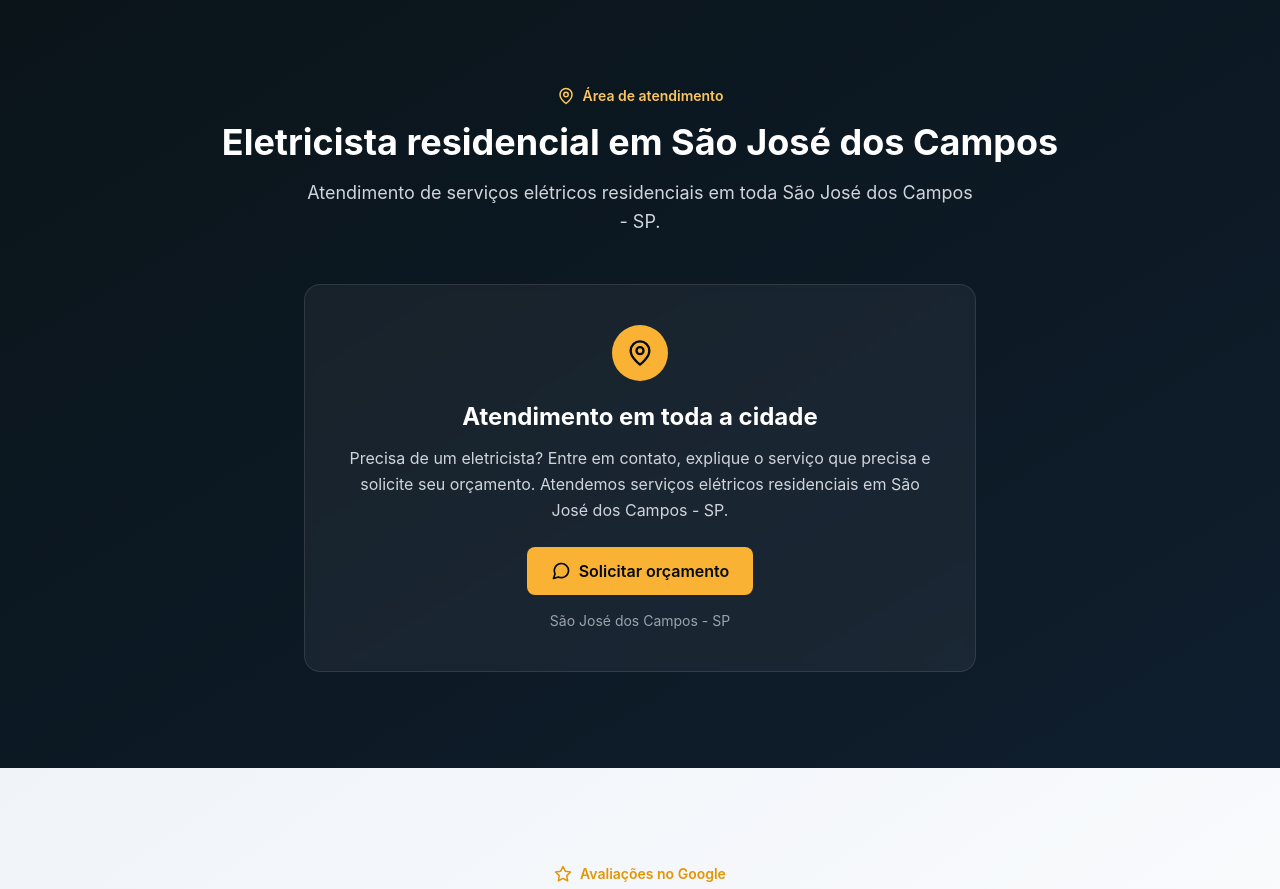
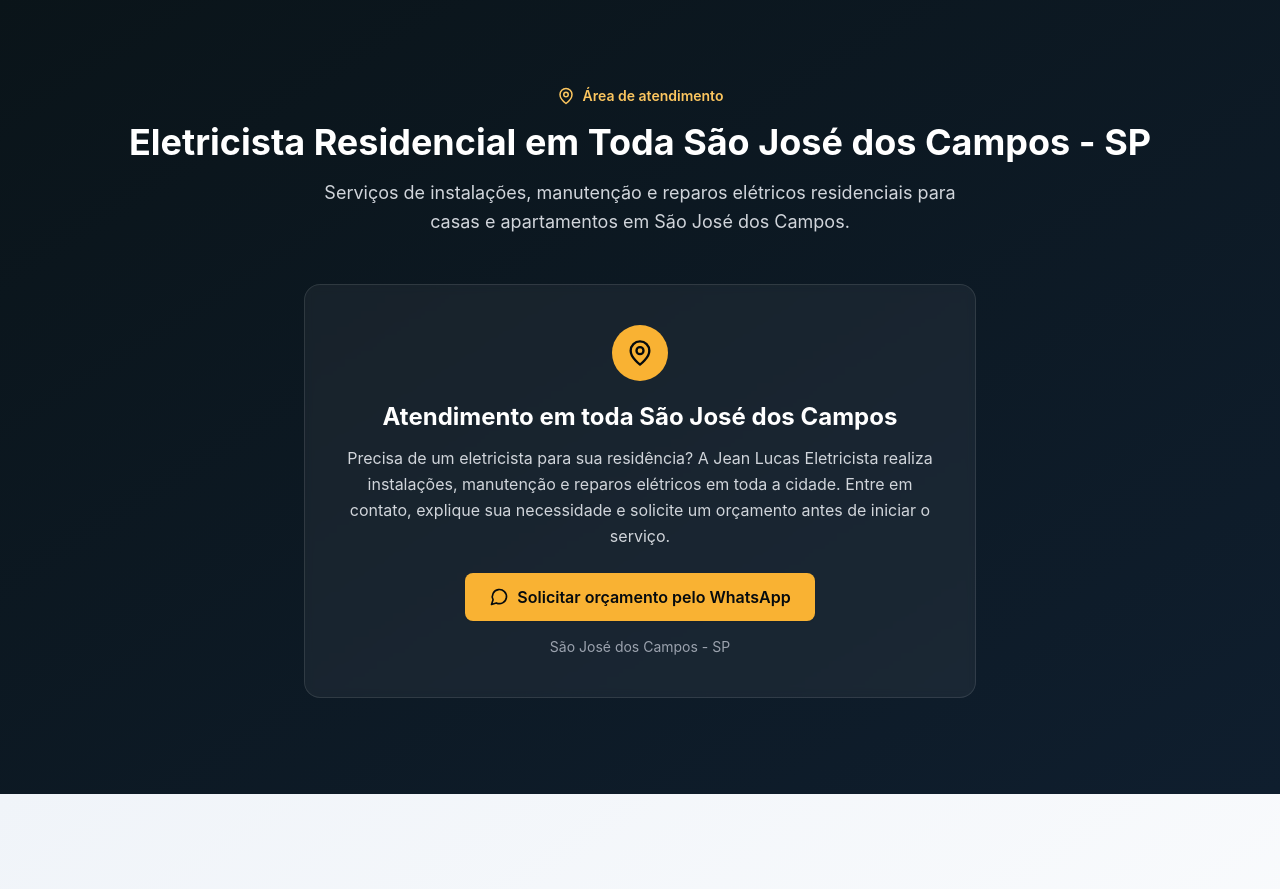
Before and after one commit to jeanlucassolutions/site-institucional, a Next.js app: page / in a window 1280 px wide. Shown: the part 4600-5489 px from the top of the page. Built offline with nearby package versions, Linux system fonts and the light colour scheme; no server answers.

Commit message:
Revise service area text for better clarity
Updated service area description and contact information for clarity.

```diff
--- a/src/components/ServiceArea.tsx
+++ b/src/components/ServiceArea.tsx
@@ -1,7 +1,7 @@
 
 'use client'
 
-import { MapPin, MessageCircle } from 'lucide-react'
+import { MapPin } from 'lucide-react'
 import WhatsAppButton from './WhatsAppButton'
 
 const ServiceArea = () => {
@@ -20,12 +20,12 @@ const ServiceArea = () => {
           </div>
 
           <h2 className="text-3xl md:text-4xl font-bold mb-4">
-            Eletricista residencial em São José dos Campos
+            Eletricista Residencial em Toda São José dos Campos - SP
           </h2>
 
           <p className="text-lg text-gray-300 max-w-2xl mx-auto leading-relaxed">
-            Atendimento de serviços elétricos residenciais em toda
-            São José dos Campos - SP.
+            Serviços de instalações, manutenção e reparos elétricos
+            residenciais para casas e apartamentos em São José dos Campos.
           </p>
         </div>
 
@@ -38,19 +38,20 @@ const ServiceArea = () => {
             </div>
 
             <h3 className="text-2xl font-bold mb-3">
-              Atendimento em toda a cidade
+              Atendimento em toda São José dos Campos
             </h3>
 
             <p className="text-gray-300 leading-relaxed mb-6">
-              Precisa de um eletricista? Entre em contato, explique
-              o serviço que precisa e solicite seu orçamento.
-              Atendemos serviços elétricos residenciais em
-              São José dos Campos - SP.
+              Precisa de um eletricista para sua residência?
+              A Jean Lucas Eletricista realiza instalações,
+              manutenção e reparos elétricos em toda a cidade.
+              Entre em contato, explique sua necessidade e
+              solicite um orçamento antes de iniciar o serviço.
             </p>
 
             <WhatsAppButton
               variant="cta"
-              text="Solicitar orçamento"
+              text="Solicitar orçamento pelo WhatsApp"
             />
 
             <p className="text-sm text-gray-400 mt-4">
```
